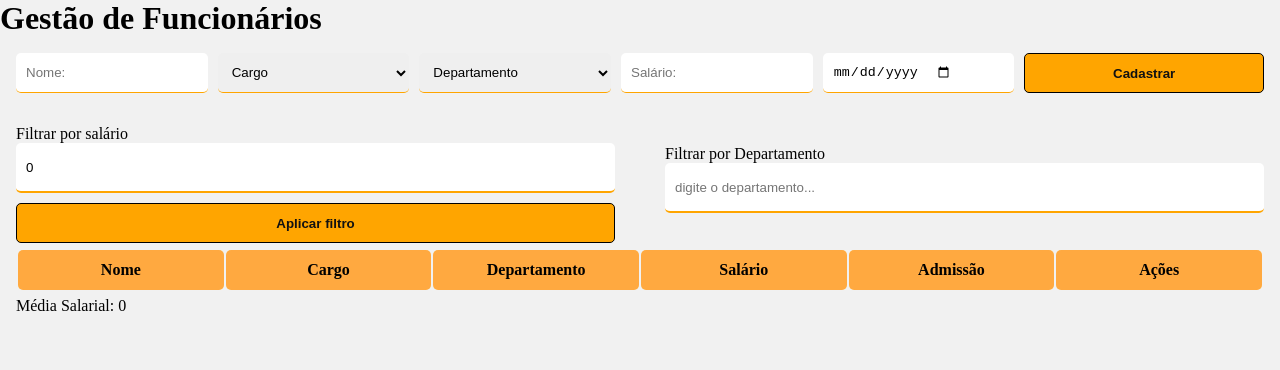
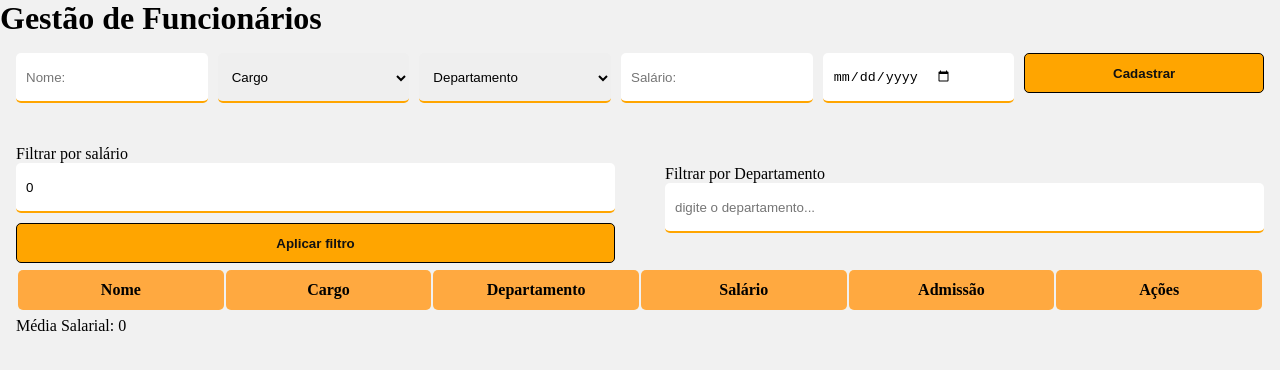
Before and after one commit to eiericksilva/gestao-frontend, a React (Vite) app: page / in a window 1280 px wide. Shown: the top 370 px of the page. Built offline with nearby package versions, Linux system fonts and the light colour scheme.

Commit message:
refatorando estilos

```diff
--- a/src/components/forms/adicioanarFuncionarioForm/index.jsx
+++ b/src/components/forms/adicioanarFuncionarioForm/index.jsx
@@ -16,6 +16,7 @@ const AdicionarFuncionariosForm = () => {
   const { register, handleSubmit, reset } = useForm();
   const onSubmit = (data) => {
     const newFuncionario = { ...funcionario, ...data };
+    console.log(data.nome);
 
     setFuncionarios([...funcionarios, newFuncionario]);
     reset();
--- a/src/components/forms/adicioanarFuncionarioForm/styles.js
+++ b/src/components/forms/adicioanarFuncionarioForm/styles.js
@@ -9,7 +9,8 @@ export const InputContainer = styled.div`
 
   @media (max-width: 1024px) {
     flex-direction: column;
-    width: 100%;
+    width: 90%;
+    margin: 0 auto;
   }
 `;
 
@@ -28,23 +29,4 @@ export const Form = styled.form`
   @media (max-width: 1024px) {
     flex-direction: column;
   }
-
-  input,
-  select {
-    padding: 0 10px;
-    width: 20%;
-    height: 40px;
-    border: none;
-    border-radius: 5px;
-    border-bottom: 1px solid #ffa500;
-    outline: none;
-    display: flex;
-    justify-content: space-between;
-
-    @media (max-width: 1024px) {
-      width: 90%;
-      height: 50px;
-      margin: 0 auto;
-    }
-  }
 `;
--- a/src/components/relacaoFuncionarios/styles.js
+++ b/src/components/relacaoFuncionarios/styles.js
@@ -31,19 +31,6 @@ export const Container = styled.div`
       label {
         display: flex;
         flex-direction: column;
-
-        input {
-          padding: 0 10px;
-          width: 100%;
-          height: 50px;
-          border: none;
-          border-radius: 5px;
-          border-bottom: 2px solid #ffa500;
-          outline: none;
-          display: flex;
-          justify-content: space-between;
-          margin-bottom: 10px;
-        }
       }
     }
   }
--- a/src/styles/global.js
+++ b/src/styles/global.js
@@ -10,4 +10,21 @@ export const GlobalStyle = createGlobalStyle`
     body {
         background-color: #f1f1f1;
     }
+
+    input, select {
+        padding: 0 10px;
+        width: 100%;
+        height: 50px;
+        border: none;
+        border-radius: 5px;
+        border-bottom: 2px solid #ffa500;
+        outline: none;
+        display: flex;
+        justify-content: space-between;
+        margin-bottom: 10px;
+
+        @media (max-width: 1024px) {
+            margin: 0 auto;
+        }
+    }
 `;
```
Also changed, not shown: src/components/forms/editarFuncionarioForm/styles.js (+0 -19 lines).
